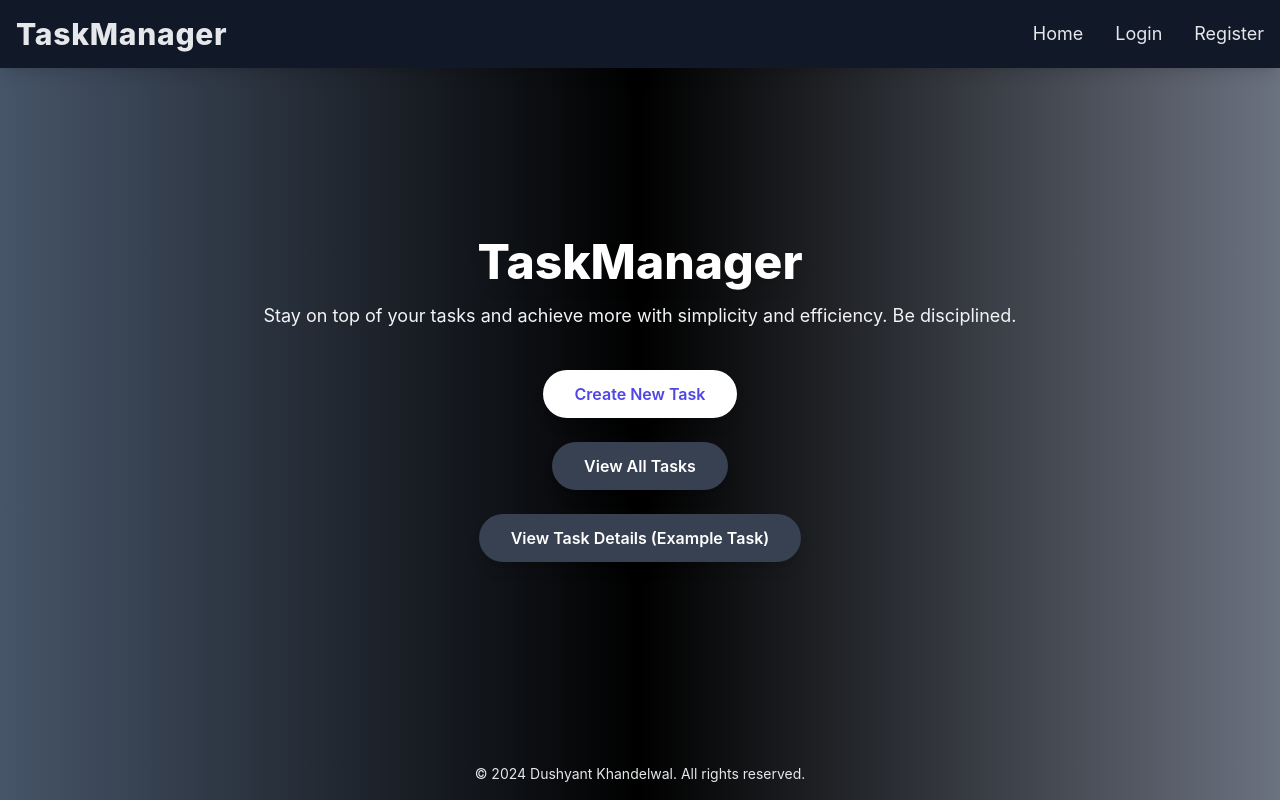
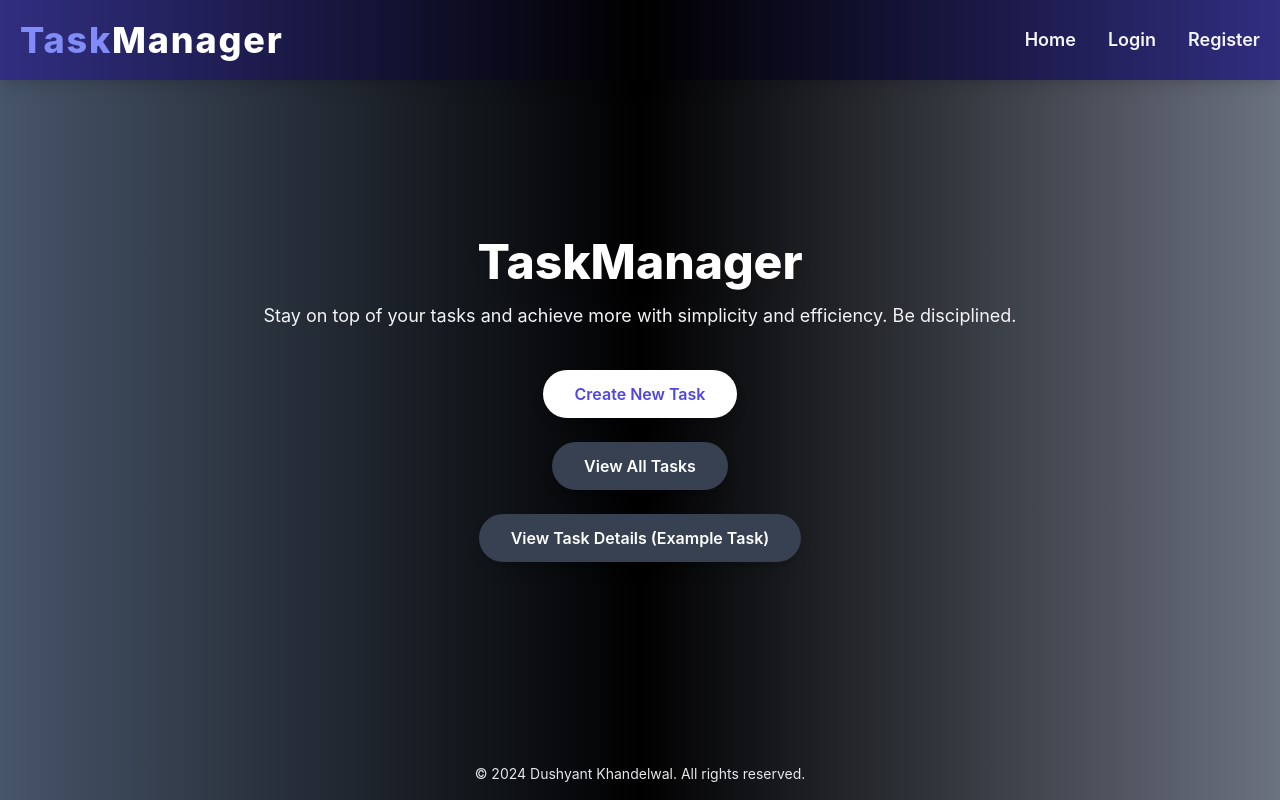
Before and after one commit to dushyant4665/TaskManager_App, a React (Create React App) app in the folder client/: page / in a window 1280 px wide. Built offline with nearby package versions, Linux system fonts and the light colour scheme.

Commit message:
Update header.js

```diff
--- a/client/src/components/Layout/header.js
+++ b/client/src/components/Layout/header.js
@@ -1,7 +1,7 @@
 import React, { useState } from 'react';
 import { Link } from 'react-router-dom';
-import { FiMenu, FiX } from 'react-icons/fi'; // Menu and close icons
-import { motion } from 'framer-motion'; // Framer motion for animations
+import { FiMenu, FiX } from 'react-icons/fi';
+import { motion } from 'framer-motion';
 
 const Header = () => {
   const [isOpen, setIsOpen] = useState(false);
@@ -11,95 +11,102 @@ const Header = () => {
   };
 
   return (
-    <header className="bg-gray-900 text-gray-200 shadow-lg fixed w-full z-10">
-      <nav className="container mx-auto p-4 flex justify-between items-center">
-        {/* Logo */}
+    <header className="bg-gradient-to-r from-indigo-900 via-black to-indigo-900 text-gray-100 shadow-lg fixed w-full z-20">
+      <nav className="container mx-auto p-5 flex justify-between items-center">
+
         <motion.div
-          className="text-3xl font-extrabold tracking-wide"
+          className="text-4xl font-extrabold tracking-wider text-indigo-400"
           initial={{ x: -100, opacity: 0 }}
           animate={{ x: 0, opacity: 1 }}
-          transition={{ duration: 0.8 }}
+          transition={{ duration: 0.8, ease: 'easeOut' }}
         >
-          <Link to="/" className="hover:text-indigo-400 transition-colors duration-300">
-            TaskManager
+          <Link to="/" className="hover:text-white transition-all duration-300">
+            Task<span className="text-white">Manager</span>
           </Link>
         </motion.div>
 
-        {/* Desktop Links */}
-        <ul className="hidden md:flex space-x-8 text-lg">
+        <ul className="hidden md:flex space-x-8 text-lg font-semibold">
           <motion.li
-            whileHover={{ scale: 1.1 }}
+            whileHover={{ scale: 1.2, color: "#c084fc" }}
             whileTap={{ scale: 0.9 }}
           >
-            <Link to="/" className="hover:text-indigo-400 transition-colors duration-300">
+            <Link to="/" className="hover:text-indigo-300 transition-all duration-300">
               Home
             </Link>
           </motion.li>
           <motion.li
-            whileHover={{ scale: 1.1 }}
+            whileHover={{ scale: 1.2, color: "#c084fc" }}
             whileTap={{ scale: 0.9 }}
           >
-            <Link to="/login" className="hover:text-indigo-400 transition-colors duration-300">
+            <Link to="/login" className="hover:text-indigo-300 transition-all duration-300">
               Login
             </Link>
           </motion.li>
           <motion.li
-            whileHover={{ scale: 1.1 }}
+            whileHover={{ scale: 1.2, color: "#c084fc" }}
             whileTap={{ scale: 0.9 }}
           >
-            <Link to="/register" className="hover:text-indigo-400 transition-colors duration-300">
+            <Link to="/register" className="hover:text-indigo-300 transition-all duration-300">
               Register
             </Link>
           </motion.li>
         </ul>
 
-        {/* Mobile Menu Icon */}
+
         <div className="md:hidden">
           <button onClick={toggleMenu} className="focus:outline-none">
             {isOpen ? (
-              <FiX size={28} className="text-white" />
+              <FiX size={28} className="text-white transition-transform transform hover:rotate-180 duration-500" />
             ) : (
-              <FiMenu size={28} className="text-white" />
+              <FiMenu size={28} className="text-white transition-transform transform hover:rotate-90 duration-500" />
             )}
           </button>
         </div>
       </nav>
 
-      {/* Mobile Menu */}
+
       {isOpen && (
         <motion.ul
-          className="md:hidden bg-gray-800 text-gray-200 space-y-4 p-6 absolute top-16 left-0 w-full shadow-lg"
-          initial={{ y: -50, opacity: 0 }}
+          className="md:hidden bg-gray-900 text-gray-200 space-y-6 p-6 absolute top-16 left-0 w-full shadow-lg z-20"
+          initial={{ y: -100, opacity: 0 }}
           animate={{ y: 0, opacity: 1 }}
-          transition={{ duration: 0.5 }}
+          transition={{ duration: 0.5, ease: 'easeOut' }}
         >
-          <li>
+          <motion.li
+            whileHover={{ scale: 1.1, color: "#c084fc" }}
+            className="border-b border-gray-700 pb-2"
+          >
             <Link
               to="/"
-              className="block text-lg text-center hover:text-indigo-400 transition-colors duration-300"
+              className="block text-xl text-center hover:text-indigo-400 transition-all duration-300"
               onClick={toggleMenu}
             >
               Home
             </Link>
-          </li>
-          <li>
+          </motion.li>
+          <motion.li
+            whileHover={{ scale: 1.1, color: "#c084fc" }}
+            className="border-b border-gray-700 pb-2"
+          >
             <Link
               to="/login"
-              className="block text-lg text-center hover:text-indigo-400 transition-colors duration-300"
+              className="block text-xl text-center hover:text-indigo-400 transition-all duration-300"
               onClick={toggleMenu}
             >
               Login
             </Link>
-          </li>
-          <li>
+          </motion.li>
+          <motion.li
+            whileHover={{ scale: 1.1, color: "#c084fc" }}
+          >
             <Link
               to="/register"
-              className="block text-lg text-center hover:text-indigo-400 transition-colors duration-300"
+              className="block text-xl text-center hover:text-indigo-400 transition-all duration-300"
               onClick={toggleMenu}
             >
               Register
             </Link>
-          </li>
+          </motion.li>
         </motion.ul>
       )}
     </header>
```
